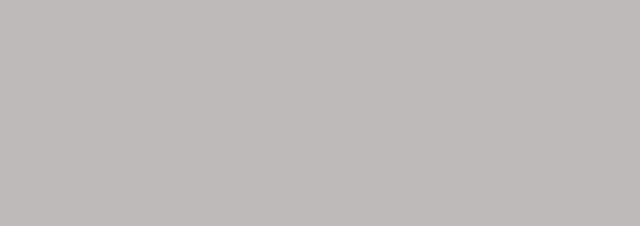
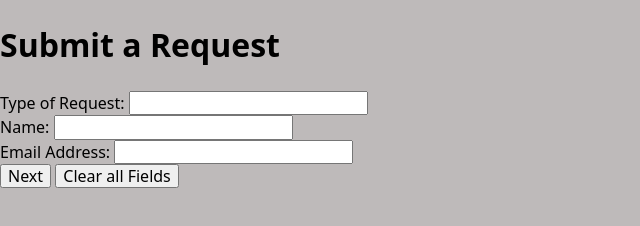
Before and after one commit to VulcanTechSolutions/Aha, a plain HTML site: page request.html in a window 1280 px wide. Shown: the whole page, without its empty margins (0-640 px from the left). Drawn offline with Linux system fonts and the light colour scheme.

Commit message:
started on form

```diff
--- /dev/null
+++ b/CSS/requeststyles.css
@@ -0,0 +1,4 @@
+body{
+font-family: system-ui, -apple-system, BlinkMacSystemFont, 'Segoe UI', Roboto, Oxygen, Ubuntu, Cantarell, 'Open Sans', 'Helvetica Neue', sans-serif;
+line-height: 1.5;
+}
--- a/request.html
+++ b/request.html
@@ -7,16 +7,42 @@
     <title>Request | Aha! Wireless</title>
     <link rel="stylesheet" href="CSS/normalize.css"/>
     <link rel="stylesheet" href="CSS/styles.css"/>
+    <link rel="stylesheet" href="CSS/requeststyles.css"/>
 </head>
 <body>
 
-<form>
+    <header>
+        <!--styled logo and whatnot here-->
+    </header>
 
 
-</form>
+    <main>
+        <h1>Submit a Request</h1>
 
 
 
 
+<form action="">
+
+    <div>
+        <label for="a1">Type of Request:</label>
+        <input id="a1" type="text">
+    </div>
+    <div>
+        <label for="a2">Name:</label>
+        <input id="a2" type="text">
+    </div>
+    <div>
+        <label for="a3">Email Address:</label>
+        <input id="a3" type="email">
+    </div>
+
+    <button type="submit">Next</button>
+    <button type="clear">Clear all Fields</button>
+</form>
+
+<main/>
+
+
 </body>
 </html>
```
